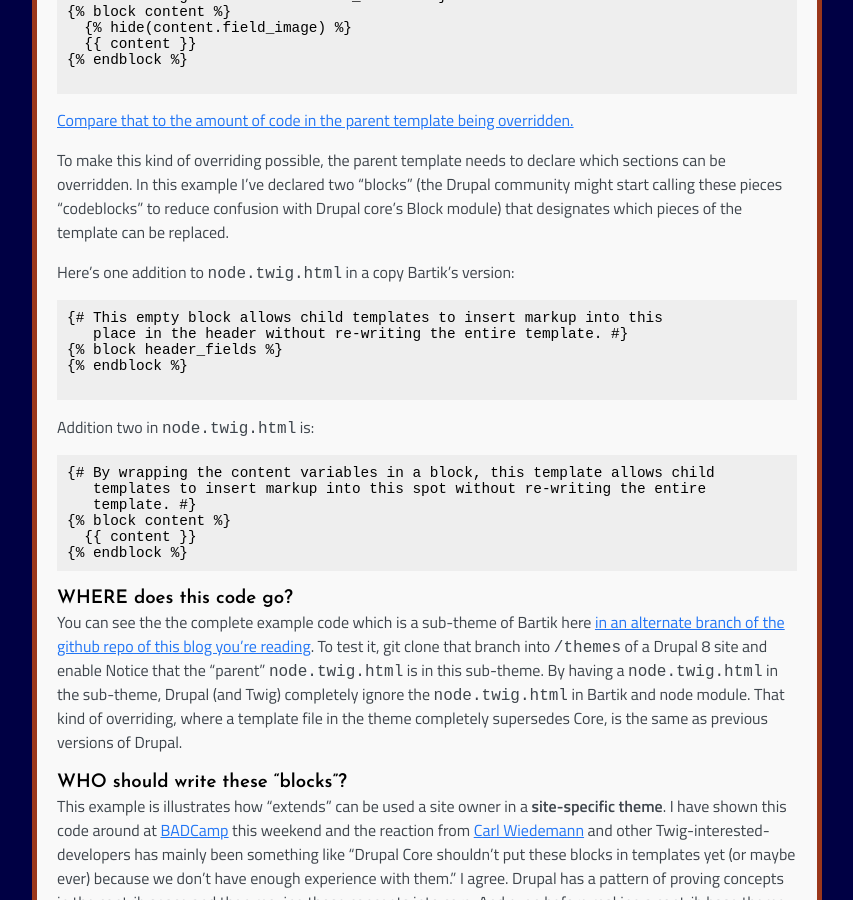
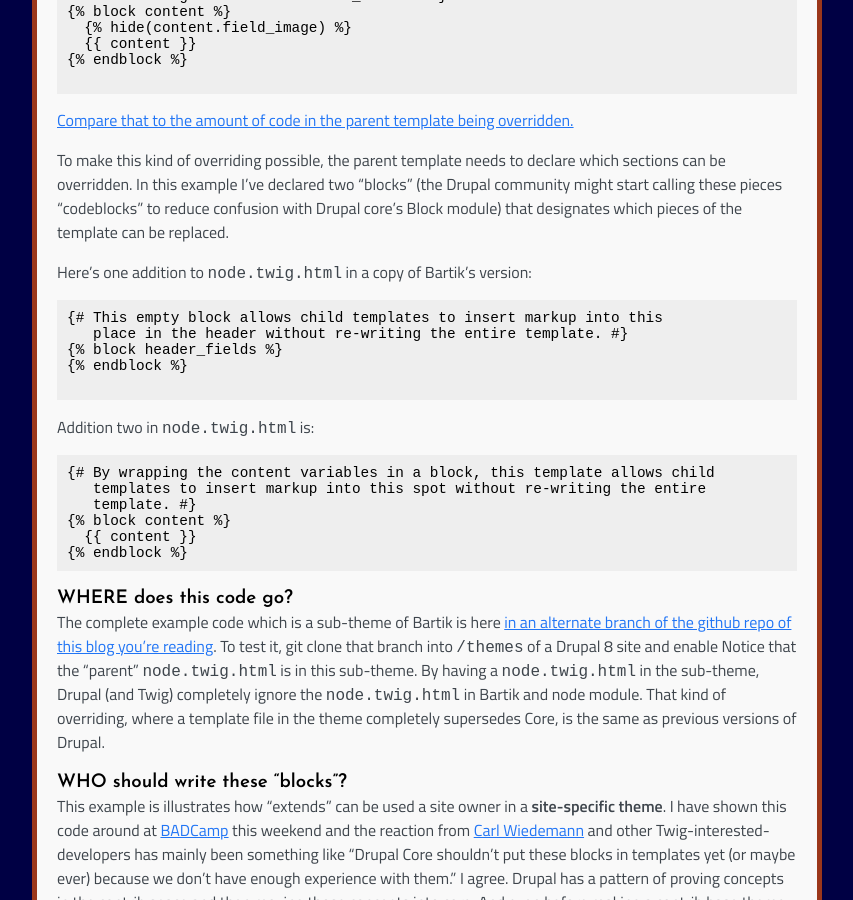
Before and after one commit to stevector/stevector.github.io, a Jekyll site: the page built from _posts/2013-10-27-d8-twig-extends.md, in a window 1280 px wide and 900 px high, scrolled down 853 px. Shown: the whole window, without its empty margins (213-1066 px from the left). Built offline with Jekyll 4.4.1, drawn with Linux system fonts in a browser that asks for light colours; nearby versions of some CDN libraries; Markdown is read by kramdown in place of the engine named in the settings; comment, search, counter and statistics services are not loaded.

Commit message:
Typo fix in 2013-10-27-d8-twig-extends.md

```diff
--- a/_posts/2013-10-27-d8-twig-extends.md
+++ b/_posts/2013-10-27-d8-twig-extends.md
@@ -47,7 +47,7 @@ Here's an example `node--article.twig.html` that moves field_image.
 
 To make this kind of overriding possible, the parent template needs to declare which sections can be overridden. In this example I've declared two "blocks" (the Drupal community might start calling these pieces "codeblocks" to reduce confusion with Drupal core's Block module) that designates which pieces of the template can be replaced.
 
-Here's one addition to `node.twig.html` in a copy Bartik's version:
+Here's one addition to `node.twig.html` in a copy of Bartik's version:
 
 <pre>
 {% raw %}{# This empty block allows child templates to insert markup into this
@@ -70,7 +70,7 @@ Addition two in `node.twig.html` is:
 
 ### WHERE does this code go?
 
-You can see the the complete example code which is a sub-theme of Bartik here [in an alternate branch of the github repo of this blog you're reading](https://github.com/stevector/stevector.github.io/tree/example--twig-extends).
+The complete example code which is a sub-theme of Bartik is here [in an alternate branch of the github repo of this blog you're reading](https://github.com/stevector/stevector.github.io/tree/example--twig-extends).
 To test it, git clone that branch into `/themes` of a Drupal 8 site and enable  Notice that the "parent" `node.twig.html` is in this sub-theme.
 By having a `node.twig.html` in the sub-theme, Drupal (and Twig) completely ignore the `node.twig.html` in Bartik and node module.
 That kind of overriding, where a template file in the theme completely supersedes Core, is the same as previous versions of Drupal.
```
